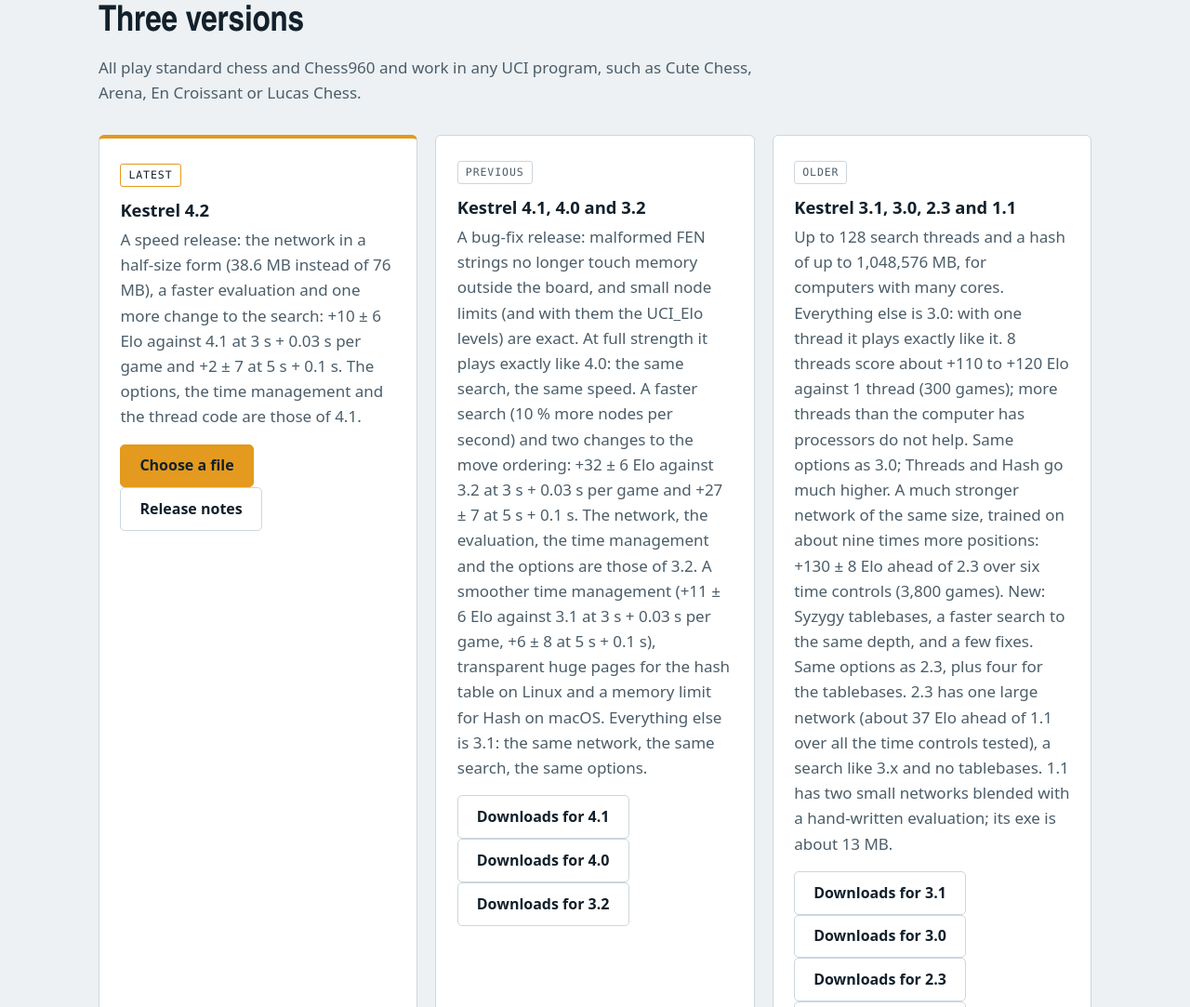
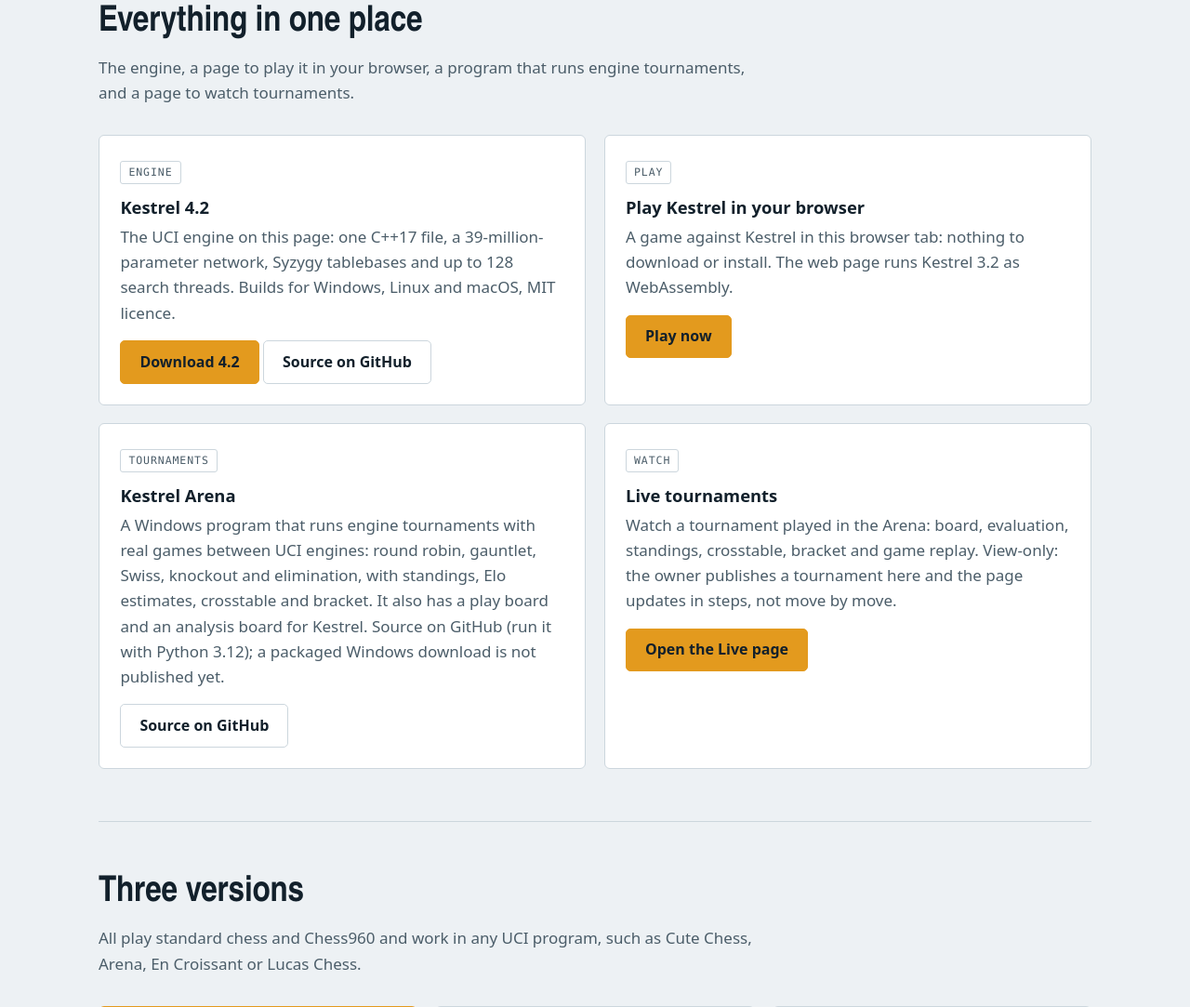
Before and after one commit to Alon-Berg/Kestrel-chess-engine, a plain HTML site: page docs/index.html in a window 1280 px wide. Shown: the part 929-2012 px from the top of the page at 93% size. Drawn offline with Linux system fonts and the light colour scheme.

Commit message:
Site: an 'Everything' section on the home page and Open Graph / Twitter card tags on the home, play and live pages
Co-Authored-By: Claude Sonnet 5.5 <noreply@anthropic.com>

```diff
--- a/docs/index.html
+++ b/docs/index.html
@@ -5,6 +5,14 @@
 <meta name="viewport" content="width=device-width, initial-scale=1, viewport-fit=cover">
 <title>Kestrel Chess Engine</title>
 <meta name="description" content="Kestrel is a UCI chess engine in one C++17 file. Version 4.2 evaluates every position with one large neural network, reads Syzygy tablebases and searches with up to 128 threads.">
+<meta property="og:type" content="website">
+<meta property="og:site_name" content="Kestrel chess engine">
+<meta property="og:title" content="Kestrel Chess Engine">
+<meta property="og:description" content="A UCI chess engine in one C++17 file with a neural-network evaluation and Syzygy tablebases. Download it for Windows, Linux or macOS, play it in your browser and watch engine tournaments.">
+<meta property="og:url" content="https://alon-berg.github.io/Kestrel-chess-engine/">
+<meta name="twitter:card" content="summary">
+<meta name="twitter:title" content="Kestrel Chess Engine">
+<meta name="twitter:description" content="A UCI chess engine in one C++17 file with a neural-network evaluation and Syzygy tablebases. Download it for Windows, Linux or macOS, play it in your browser and watch engine tournaments.">
 <style>
 /* Layout: an instrument panel. A left-aligned wordmark, a real UCI session as the opening, measurements drawn to scale. Amber marks what was measured. */
 :root{
@@ -131,6 +139,37 @@ info depth 13 score cp 19  nodes 66534   time 44   pv e2e4 c7c5 g1f3 e7e6 b1c3 b
   </dl>
 </section>
 
+<section id="everything">
+  <h2>Everything in one place</h2>
+  <p class="intro">The engine, a page to play it in your browser, a program that runs engine tournaments, and a page to watch tournaments.</p>
+  <div class="cards" style="grid-template-columns:repeat(auto-fit,minmax(min(100%,24rem),1fr))">
+    <article class="card">
+      <span class="tag">Engine</span>
+      <h3>Kestrel 4.2</h3>
+      <p>The UCI engine on this page: one C++17 file, a 39-million-parameter network, Syzygy tablebases and up to 128 search threads. Builds for Windows, Linux and macOS, MIT licence.</p>
+      <a class="btn main" href="https://github.com/Alon-Berg/Kestrel-chess-engine/releases/tag/v4.2">Download 4.2</a> <a class="btn" href="https://github.com/Alon-Berg/Kestrel-chess-engine">Source on GitHub</a>
+    </article>
+    <article class="card">
+      <span class="tag">Play</span>
+      <h3>Play Kestrel in your browser</h3>
+      <p>A game against Kestrel in this browser tab: nothing to download or install. The web page runs Kestrel 3.2 as WebAssembly.</p>
+      <a class="btn main" href="play/">Play now</a>
+    </article>
+    <article class="card">
+      <span class="tag">Tournaments</span>
+      <h3>Kestrel Arena</h3>
+      <p>A Windows program that runs engine tournaments with real games between UCI engines: round robin, gauntlet, Swiss, knockout and elimination, with standings, Elo estimates, crosstable and bracket. It also has a play board and an analysis board for Kestrel. Source on GitHub (run it with Python 3.12); a packaged Windows download is not published yet.</p>
+      <a class="btn" href="https://github.com/Alon-Berg/kestrel-arena">Source on GitHub</a>
+    </article>
+    <article class="card">
+      <span class="tag">Watch</span>
+      <h3>Live tournaments</h3>
+      <p>Watch a tournament played in the Arena: board, evaluation, standings, crosstable, bracket and game replay. View-only: the owner publishes a tournament here and the page updates in steps, not move by move.</p>
+      <a class="btn main" href="live/">Open the Live page</a>
+    </article>
+  </div>
+</section>
+
 <section id="versions">
   <h2>Three versions</h2>
   <p class="intro">All play standard chess and Chess960 and work in any UCI program, such as Cute Chess, Arena, En Croissant or Lucas Chess.</p>
```
Also changed, not shown: docs/live/index.html (+10 -1 lines), docs/play/index.html (+8 -0 lines).
